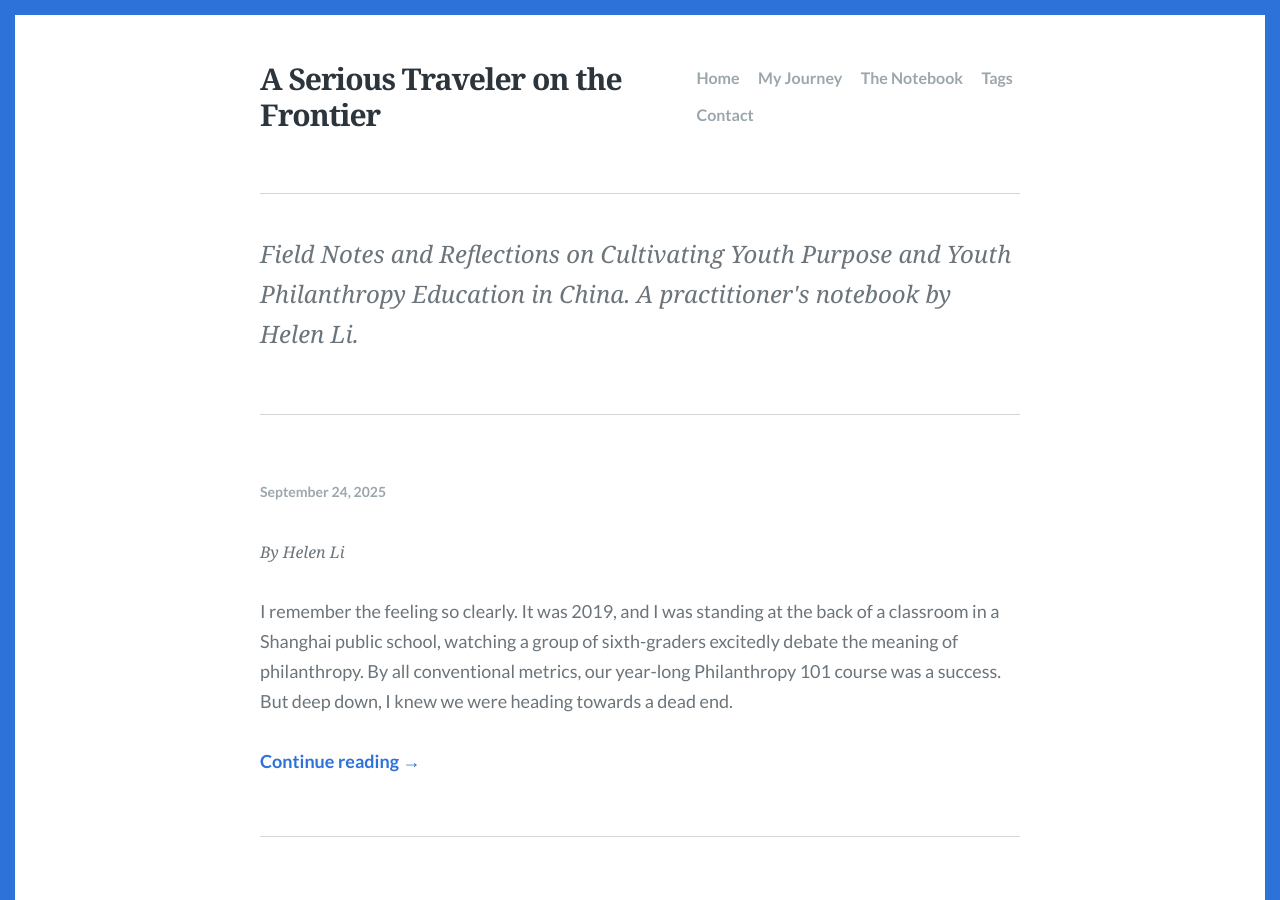
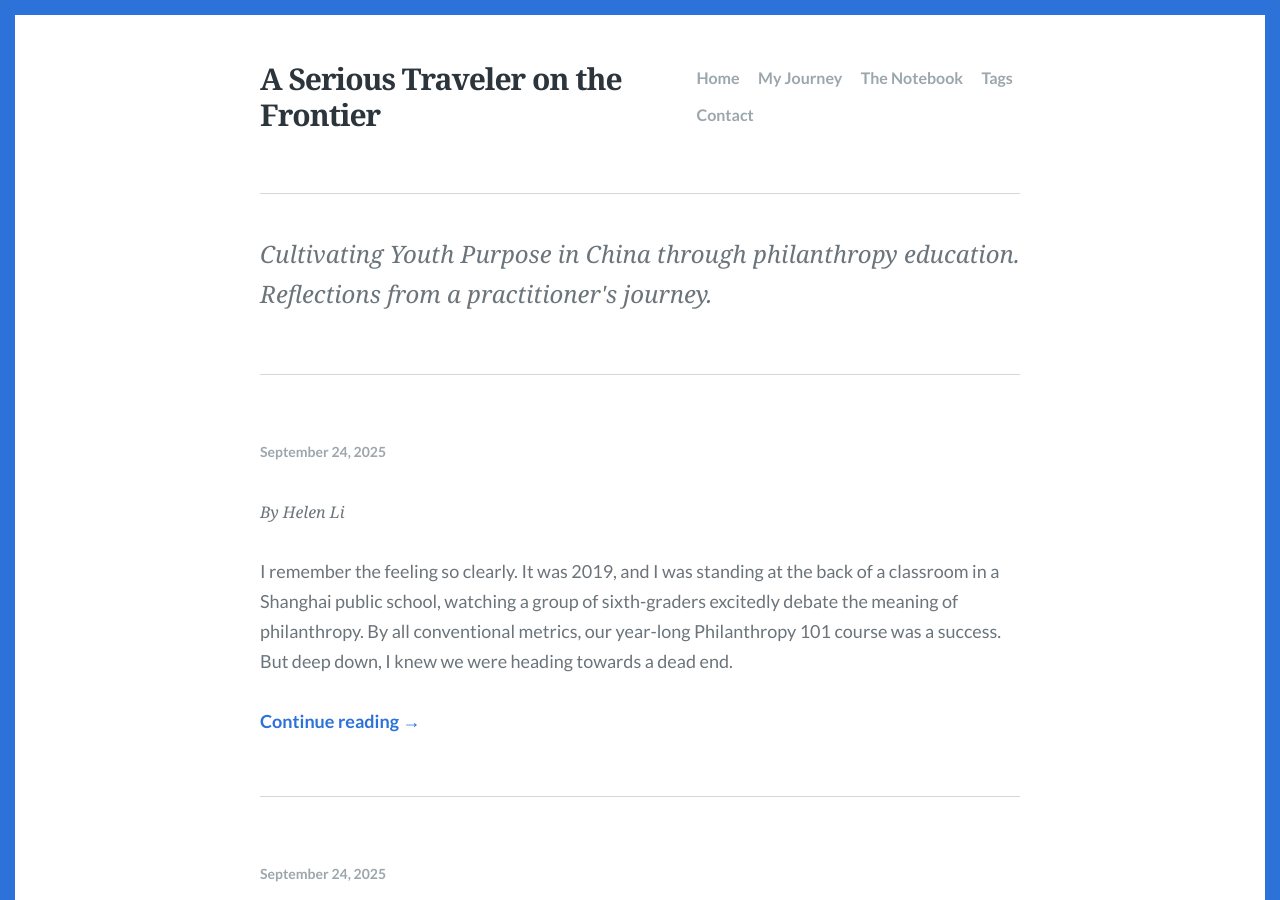
Before and after one commit to helenysli/serioustraveler-blog, a Jekyll site: the page built from index.html, in a window 1280 px wide and 900 px high. Built offline with Jekyll 4.4.1, drawn with Linux system fonts in a browser that asks for light colours; some web fonts are replaced; the list of posts is cut into pages by our own code.

Commit message:
Update _config.yml

```diff
--- a/_config.yml
+++ b/_config.yml
@@ -12,7 +12,7 @@ lang: en-US
 title: "A Serious Traveler on the Frontier"
 
 # A description of your site for meta tag, search engine results.
-description: "Field Notes and Reflections on Cultivating Youth Purpose and Youth Philanthropy Education in China. A practitioner's notebook by Helen Li."
+description: "Cultivating Youth Purpose in China through philanthropy education. Reflections from a practitioner's journey."
 
 # The subpath of your site, e.g. /blog, for generating urls.
 baseurl: ""
```
